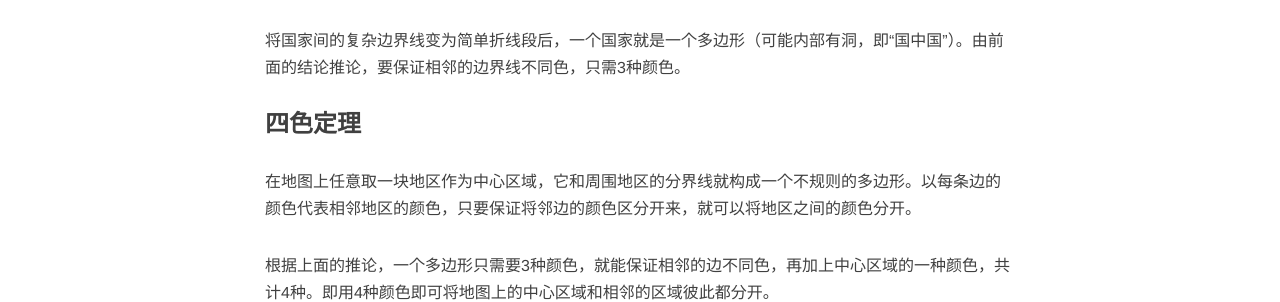
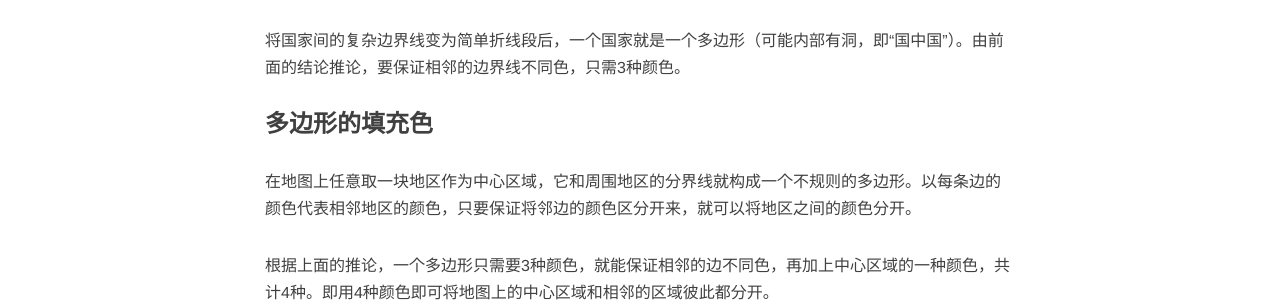
Before and after one commit to ceares/ceares.github.io, a Jekyll site: the page built from _posts/2016-4-1-colour4.md, in a window 1280 px wide. Shown: the part 829-1131 px from the top of the page. Built offline with Jekyll 4.4.1, drawn with Linux system fonts in a browser that asks for light colours; nearby versions of some CDN libraries; comment, search, counter and statistics services are not loaded.

Commit message:
Update 2016-4-1-colour4.md

```diff
--- a/_posts/2016-4-1-colour4.md
+++ b/_posts/2016-4-1-colour4.md
@@ -19,7 +19,7 @@ description: 四色定理简易证明
 
 将国家间的复杂边界线变为简单折线段后，一个国家就是一个多边形（可能内部有洞，即“国中国”）。由前面的结论推论，要保证相邻的边界线不同色，只需3种颜色。
 
-### 四色定理
+### 多边形的填充色
 
 在地图上任意取一块地区作为中心区域，它和周围地区的分界线就构成一个不规则的多边形。以每条边的颜色代表相邻地区的颜色，只要保证将邻边的颜色区分开来，就可以将地区之间的颜色分开。
 
```
